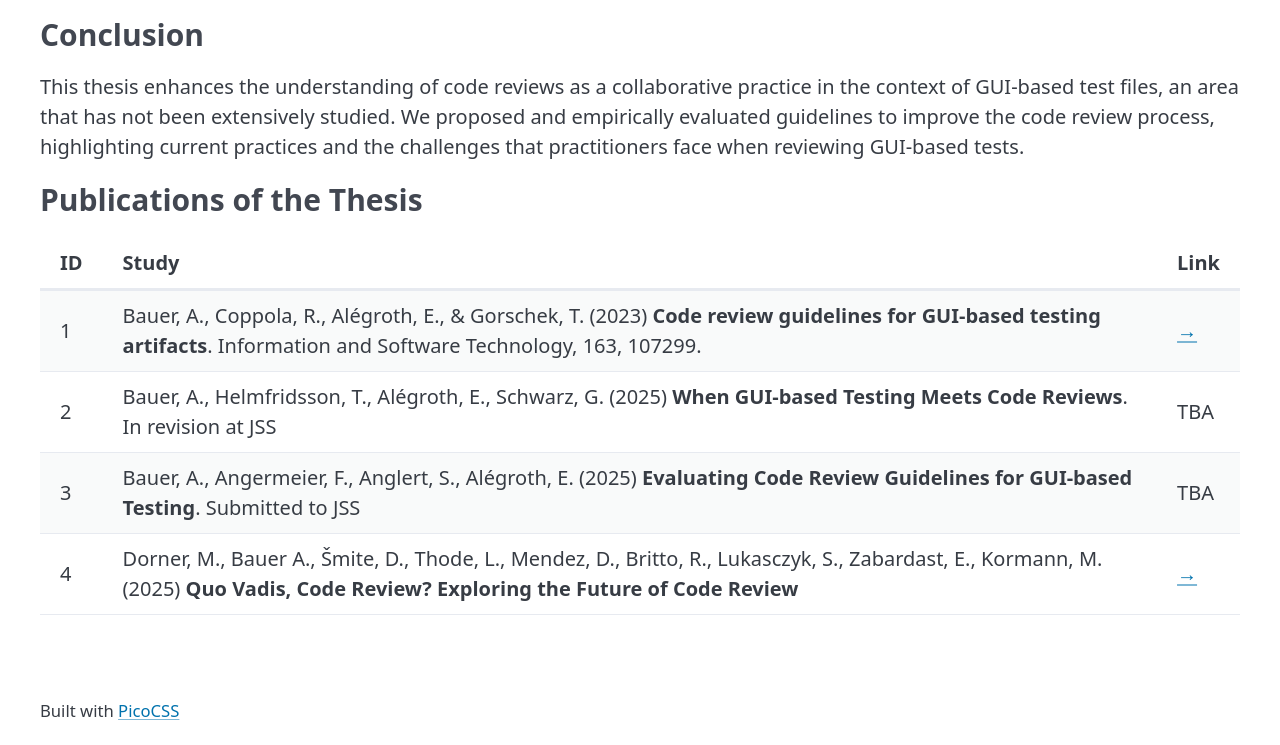
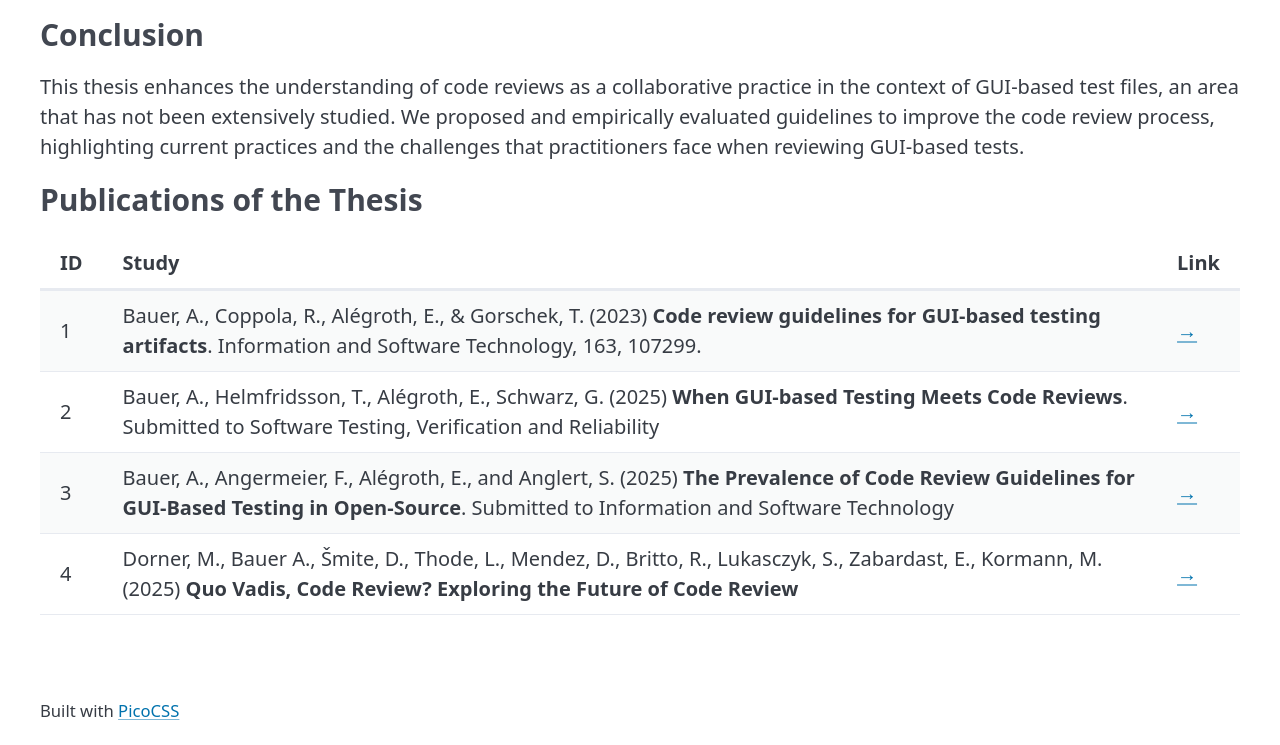
Before and after one commit to andreas-bauer/kappa, a plain HTML site: page index.html in a window 1280 px wide. Shown: the part 2817-3562 px from the top of the page. Drawn offline with nearby package versions, Linux system fonts and the light colour scheme.

Commit message:
add submitted papers

```diff
--- a/index.html
+++ b/index.html
@@ -262,21 +262,19 @@
                 <th scope="row">2</th>
                 <td>
                   Bauer, A., Helmfridsson, T., Alégroth, E., Schwarz, G. (2025)
-                  <strong>When GUI-based Testing Meets Code Reviews</strong>. In
-                  revision at JSS
+                  <strong>When GUI-based Testing Meets Code Reviews</strong>. Submitted to Software Testing, Verification and Reliability
                 </td>
-                <td>TBA</td>
+                <td><a href="chapter3.pdf">→</a></td>
               </tr>
               <tr>
                 <th scope="row">3</th>
                 <td>
-                  Bauer, A., Angermeier, F., Anglert, S., Alégroth, E. (2025)
+                  Bauer, A., Angermeier, F., Alégroth, E., and Anglert, S. (2025)
                   <strong
-                    >Evaluating Code Review Guidelines for GUI-based
-                    Testing</strong
-                  >. Submitted to JSS
+                    >The Prevalence of Code Review Guidelines for GUI-Based Testing in Open-Source</strong
+                  >. Submitted to Information and Software Technology
                 </td>
-                <td>TBA</td>
+                <td><a href="chapter4.pdf">→</a></td>
               </tr>
               <tr>
                 <th scope="row">4</th>
```
Also changed, not shown: 2 other files.
